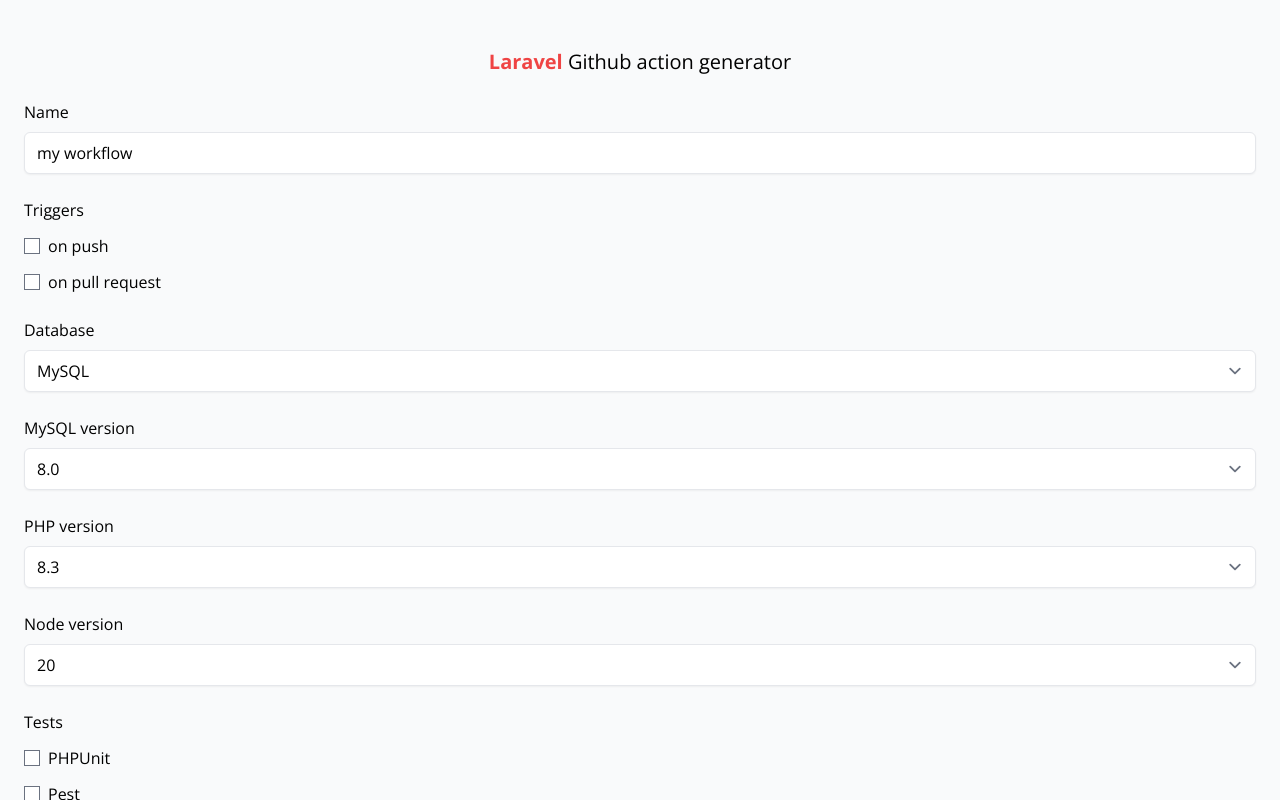
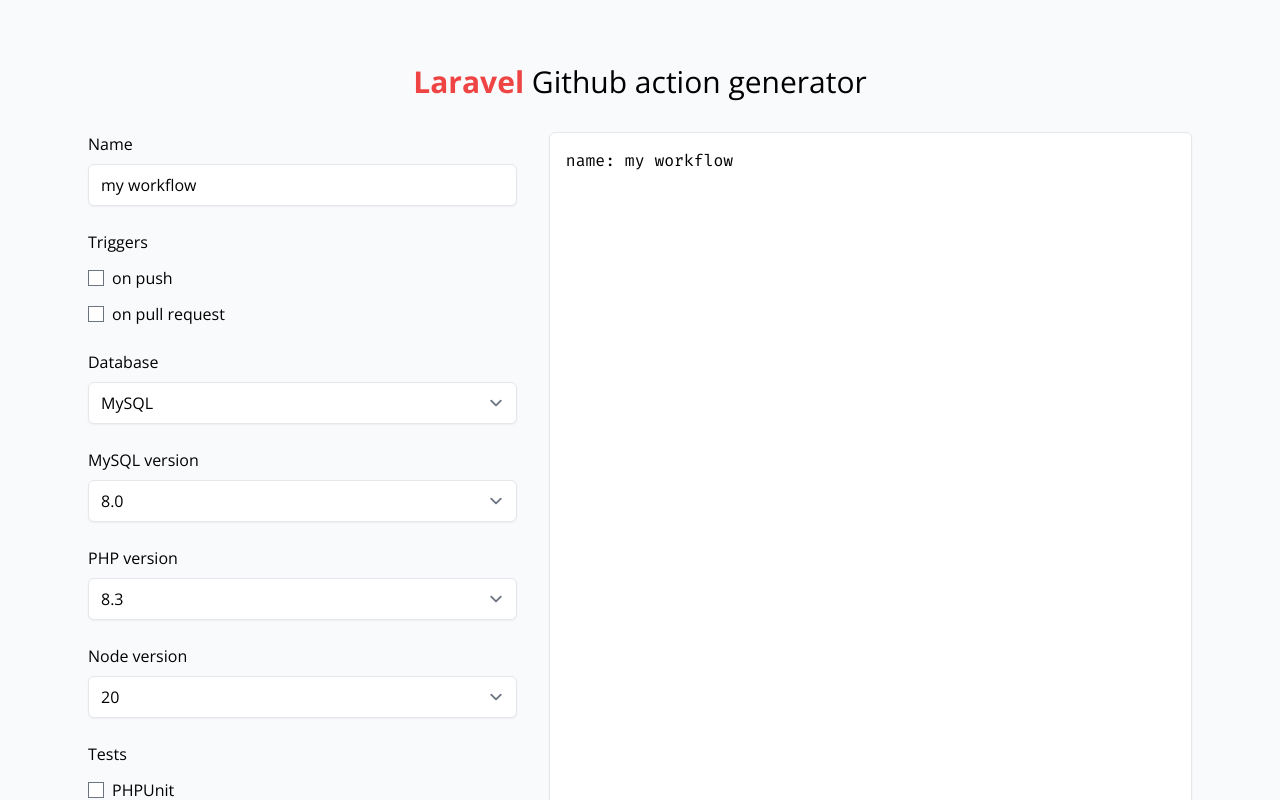
Before and after one commit to LeeConnelly12/laravel-github-action-generator, a Vue app: page / in a window 1280 px wide. Shown: the top 800 px of the page. Built offline with nearby package versions, Linux system fonts and the light colour scheme.

Commit message:
Use 2 columns on desktop

```diff
--- a/src/App.vue
+++ b/src/App.vue
@@ -48,11 +48,12 @@
 </script>
 
 <template>
-  <main class="px-6 pb-12 pt-12">
-    <h1 class="text-center text-xl">
+  <main class="container mx-auto px-6 py-12 lg:max-w-6xl lg:py-16">
+    <h1 class="text-center text-xl md:text-3xl">
       <strong class="text-red-500">Laravel</strong> Github action generator
     </h1>
-    <form class="mt-6">
+    <div class="gap-8 lg:mt-8 lg:grid lg:grid-cols-2 xl:grid-cols-[2fr_3fr]">
+      <form class="mt-6 lg:mt-0">
         <div>
           <label for="name">Name</label>
           <input
@@ -160,7 +161,8 @@
         </div>
       </form>
       <pre
-      class="mt-6 w-full rounded-md border border-gray-200 bg-white px-4 py-4 shadow-sm"
+        class="mt-6 w-full rounded-md border border-gray-200 bg-white px-4 py-4 shadow-sm lg:mt-0"
       ><code class="font-fira-code">{{ yaml }}</code></pre>
+    </div>
   </main>
 </template>
```
Lines whose indentation alone changed are shown as unchanged.
